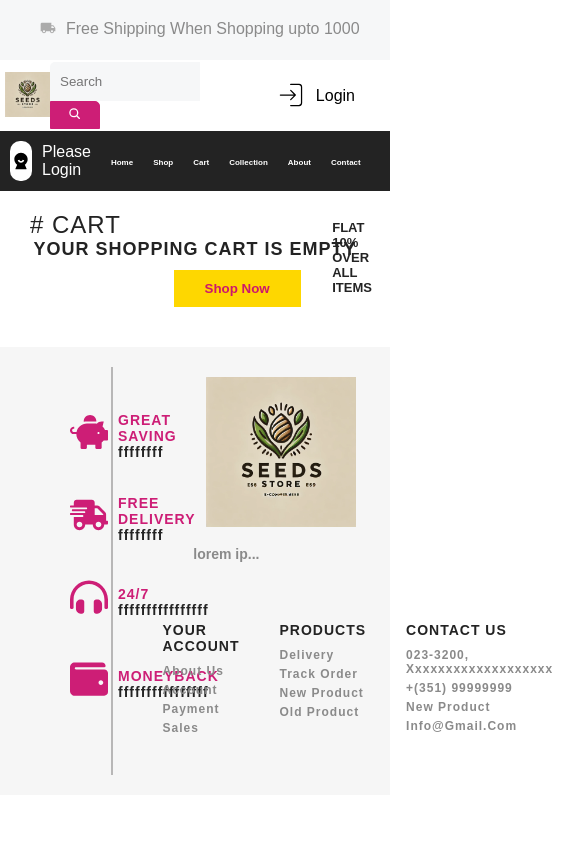
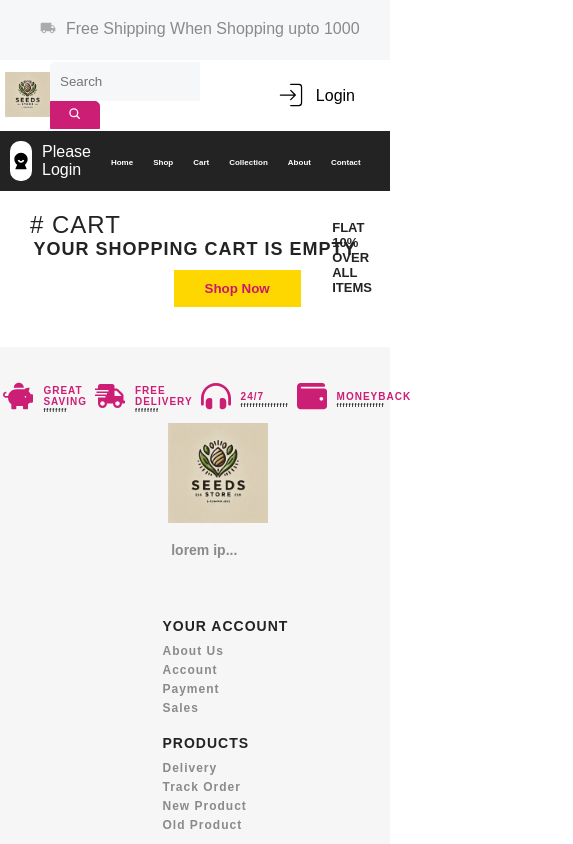
Before and after one commit to joaoaugusto-jesus/ecommerce-seeds-store-, a React (Create React App) app: page /cart in a window 390 px wide. Shown: the top 844 px of the page, 573 px wide, since content can reach past the window. Built offline with nearby package versions, Linux system fonts and the light colour scheme.

Commit message:
wip adding medai queries to footer and small fixes to home and nav

```diff
--- a/src/comp/footer.css
+++ b/src/comp/footer.css
@@ -68,7 +68,7 @@
 .footer .container .rightBox
 {
     padding: 10px;
-    width: 69%;
+    width: 75%;
 }
 
 .footer .container .rightBox .header
@@ -148,7 +148,88 @@
 
     .footer .container .leftBox .detail h3
     {
-        font-size: 14px;
+        font-size: 12px;
+
+    }
+    .footer .container .leftBox .detail p
+    {
+        font-size: 12px;
 
     }
 }
+
+@media (max-width: 800px) {
+
+
+    .footer .container .leftBox
+    {
+        padding: 5px 5px;
+        display: flex;
+        align-items: center; /* Vertically centers the content */
+        justify-content: center; /* Horizontally centers the content */
+        transform:translate(160%, -45%);
+        border-right:none;
+    }
+
+    .footer .container .leftBox .box
+    {
+        padding: 0;
+        margin-top: 0;
+
+    }
+    .footer .container .leftBox .detail h3
+    {
+        font-size: 10px;
+
+    }
+    .footer .container .leftBox .detail p
+    {
+        font-size: 8px;
+
+    }
+    .footer .container .rightBox .header img {
+        width: 100px;
+        margin-left: 20%;
+        margin-top: 20%;
+
+    }
+    .footer .container .rightBox .header p {
+        margin: 15px 202px 5px 0px;
+
+    }
+    .footer .container .rightBox .bottom {
+        padding: 20px 20px;
+        margin-top: 30px;
+        flex-direction: column;
+        width: 100%;
+        justify-content: space-around;
+    }
+}
+
+@media (max-width: 475px)
+{
+    .footer .container .leftBox .detail
+    {
+        margin-left: 2px;
+    }
+    .footer .container .leftBox .box .iconBox {
+
+        font-size: 30px;
+        padding: 8px;
+
+    }
+
+    .footer .container .leftBox .detail h3
+    {
+        font-size: 10px;
+
+    }
+    .footer .container .leftBox .detail p
+    {
+        font-size: 6px;
+
+    }
+    .footer .container .rightBox .header p {
+        margin: 15px 64px 5px 0px;
+    }
+}
--- a/src/comp/home.css
+++ b/src/comp/home.css
@@ -98,7 +98,7 @@
 .home .trending .container .leftBox
 {
 
-    width: 100%;
+    width: 70%;
     padding: 5px;
 }
 
@@ -284,7 +284,7 @@
 .home .trending .container .rightBox
 {
     padding: 10px;
-    width: 25%;
+    width: 30%;
     display: flex;
     flex-direction: column;
 
@@ -634,6 +634,14 @@
 }
 
 @media (max-width: 650px) {
+
+
+
+    .home .topBanner .contant h2
+    {
+        font-size: 24px;
+    }
+
     .home .topBanner {
 
         padding: 20px;
@@ -667,16 +675,34 @@
     }
 }
 
-@media (max-width: 350px) {
+@media (max-width: 550px)
+   {
+    .home .trending .container .leftBox .header
+ {
+    margin: 8px 0 0 10px;
+}
+.home .trending .container .leftBox .header .cate h3
+{
+    font-size: 10px;
+
+}
+}
 
 
+@media (max-width: 350px) {
     .home .trending .container .leftBox .header
     {
         margin: 6px 0 0 10px;
+
+    }
+
+    .home .trending .container .leftBox .header .heading h2
+    {
+        font-size: 8px;
     }
     .home .trending .container .leftBox .header .cate h3
     {
-        font-size: 12px;
+        font-size: 8px;
 
     }
 
```
